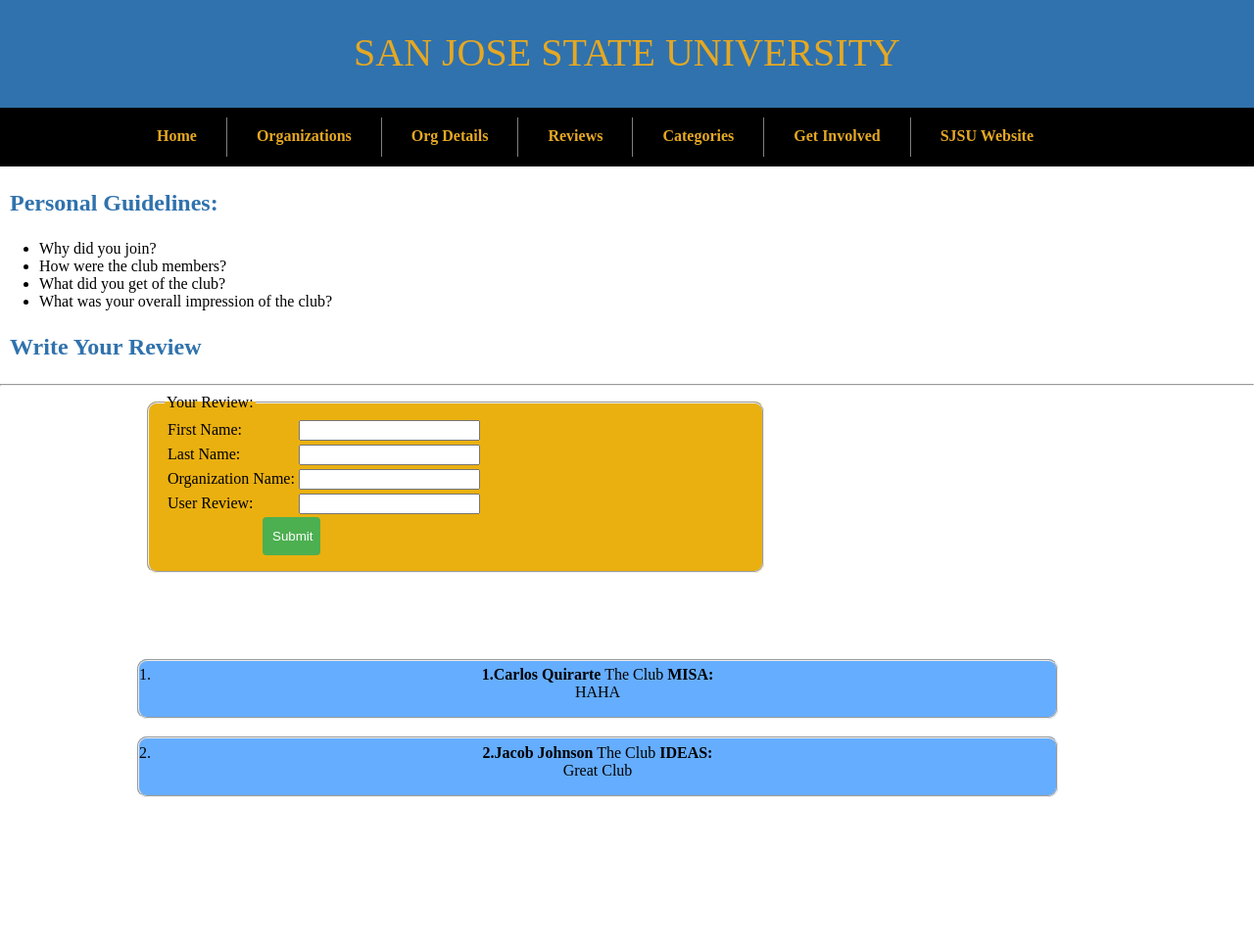
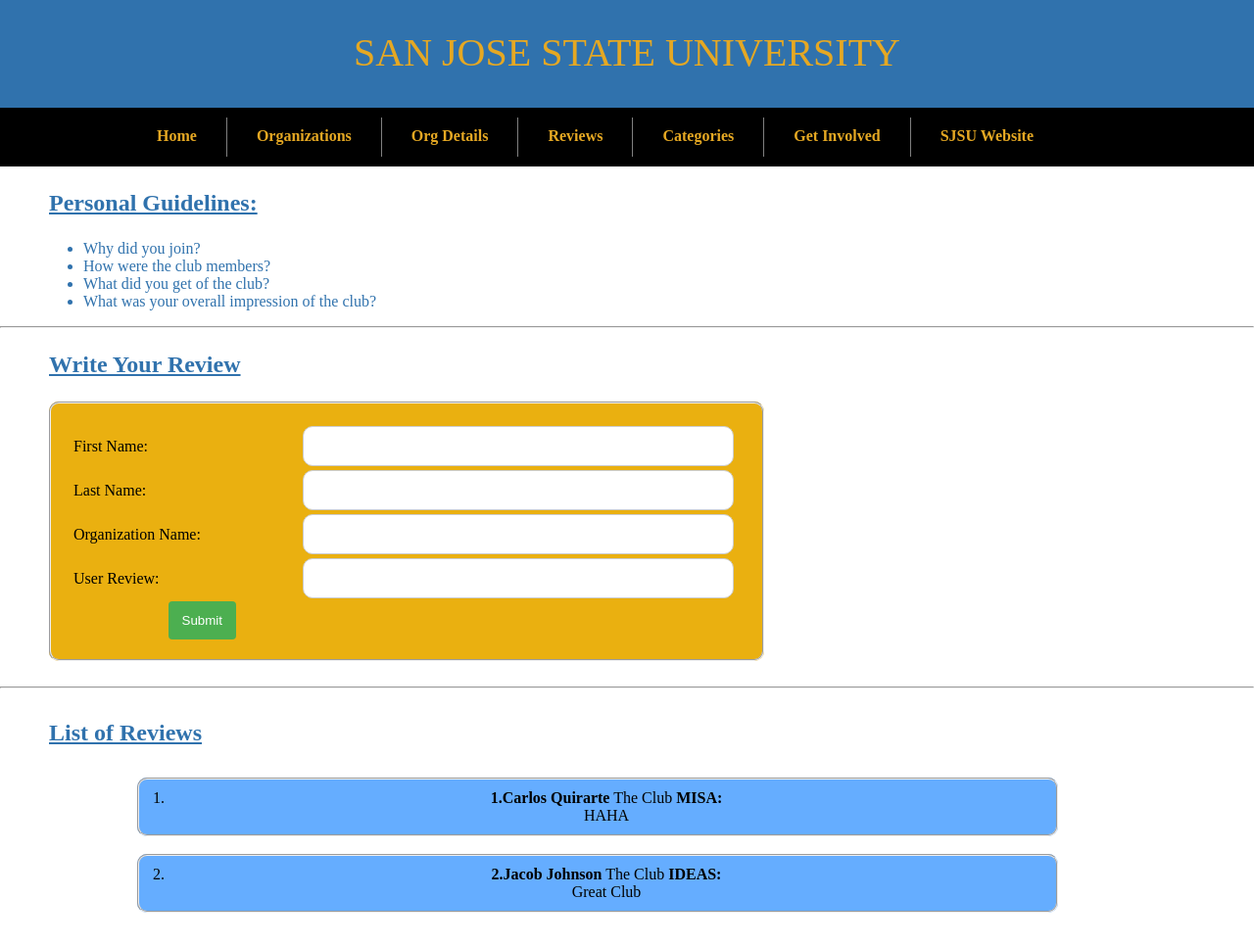
Before and after one commit to MartinTirtawisata/Project-BUS-92, a Flask app: page /reviews in a window 1280 px wide. Shown: the whole page at 98% size. Before the commit the page ends 814 px from the top, so only its background shows below. Run offline with Flask 2, Linux system fonts and the light colour scheme.

Commit message:
polished a few items

```diff
--- a/Clubs with SQL Database Module/my_app/static/ReviewPage.css
+++ b/Clubs with SQL Database Module/my_app/static/ReviewPage.css
@@ -60,13 +60,15 @@
     height: 20px;
 }
 
-p.thick {
+.thick {
     color: #3072AD;
     font-family: "Times New Roman",Times,Serif;
     font-size: 1.5em;
     font-weight:bold;
-    margin-left:10px;
+    margin-left: 50px;
+    text-decoration: underline;
     }
+
 p {
     font-family: "Times New Roman",Times,Serif;
     font-size: 1em;
@@ -76,28 +78,24 @@
     font-family: "Times New Roman",Times,Serif;
     font-size:1em;
     font-weight: normal;
-    margin-left:0px;
+    margin-left: 45px;
     color: #3072AD;
     }
 
-
-
-    input#align, select {
-            width: 25%;
+    input {
+            width: 105%;
             height: 5%;
-            padding: 12px 10px;
+            padding: 12px 100px 12px 40px;
             margin-left: 100px;
             display: inline-block;
             border: 1px solid #ccc;
             border-radius: 10px;
             box-sizing: border-box;
     }
-    input#align :hover {
-            background-color: #ededf9;
+    input:hover {
+            background-color: #3072AD;
     }
-    #align {
-            margin-left: 100px;
-    }
+
     #submit {
             width: 10%;
             background-color: #4CAF50;
@@ -115,12 +113,12 @@
 
     fieldset.input {
    		 display: block;
-   		 margin-left: 150px;
+   		 margin-left: 50px;
    		 margin-right: 500px;
-    	 padding-top: 0.35em;
-   		 padding-bottom: 1em;
-    	 padding-left: 1em;
-  	     padding-right: 1em;
+    	 padding-top: 20px;
+   		 padding-bottom: 20px;
+    	 padding-left: 20px;
+  	     padding-right: 20px;
   	     border: 10px groove (internal value);
  	     border-radius: 10px;
          background-color: #EAB010
@@ -130,10 +128,8 @@
    		 display: block;
    		 margin-left: 100px;
    		 margin-right: 200px;
-    	 padding-top: 0.35em;
-   		 padding-bottom: 1em;
-    	 padding-left: 1em;
-  	     padding-right: 1em;
+    	 padding-top: 10px;
+    	 padding-left: 30px;
   	     border: 10px groove (internal value);
  	     border-radius: 10px;
          background-color: rgba(19, 130, 255, 0.65)
--- a/Clubs with SQL Database Module/my_app/templates/ReviewPage.html
+++ b/Clubs with SQL Database Module/my_app/templates/ReviewPage.html
@@ -35,18 +35,20 @@
 
         <div id="separator"> </div>
         <p class="thick"> Personal Guidelines: </p>
-            <ul>
+            <ul id="guideline">
                 <li> Why did you join? </li>
                 <li> How were the club members? </li>
-                <li>What did you get of the club?</li>
-                <li>What was your overall impression of the club?</li>
+                <li> What did you get of the club?</li>
+                <li> What was your overall impression of the club?</li>
             </ul>
+
+        <hr>
+
         <p class="thick"> Write Your Review</p>
-        <hr>
+
         <div>
             <form method="POST", action="{{ url_for('app.insert_review') }}", role="form",autocomplete="on">
                 <fieldset class="input">
-                    <legend> Your Review:</legend>
                         <table>
                             <tr>
                             <td>{{ form.first_name.label}}:</td><td>{{ form.first_name()}}</td>
@@ -64,7 +66,12 @@
                     <button id="submit" type="Submit">Submit</button>
                 </fieldset>
             </form>
-            <br><br><br><br>
+
+            <br>
+            <hr>
+
+            <h4 class="thick"> List of Reviews </h4>
+
         </div>
         <ol>
              {% for index in review_list %}
```
